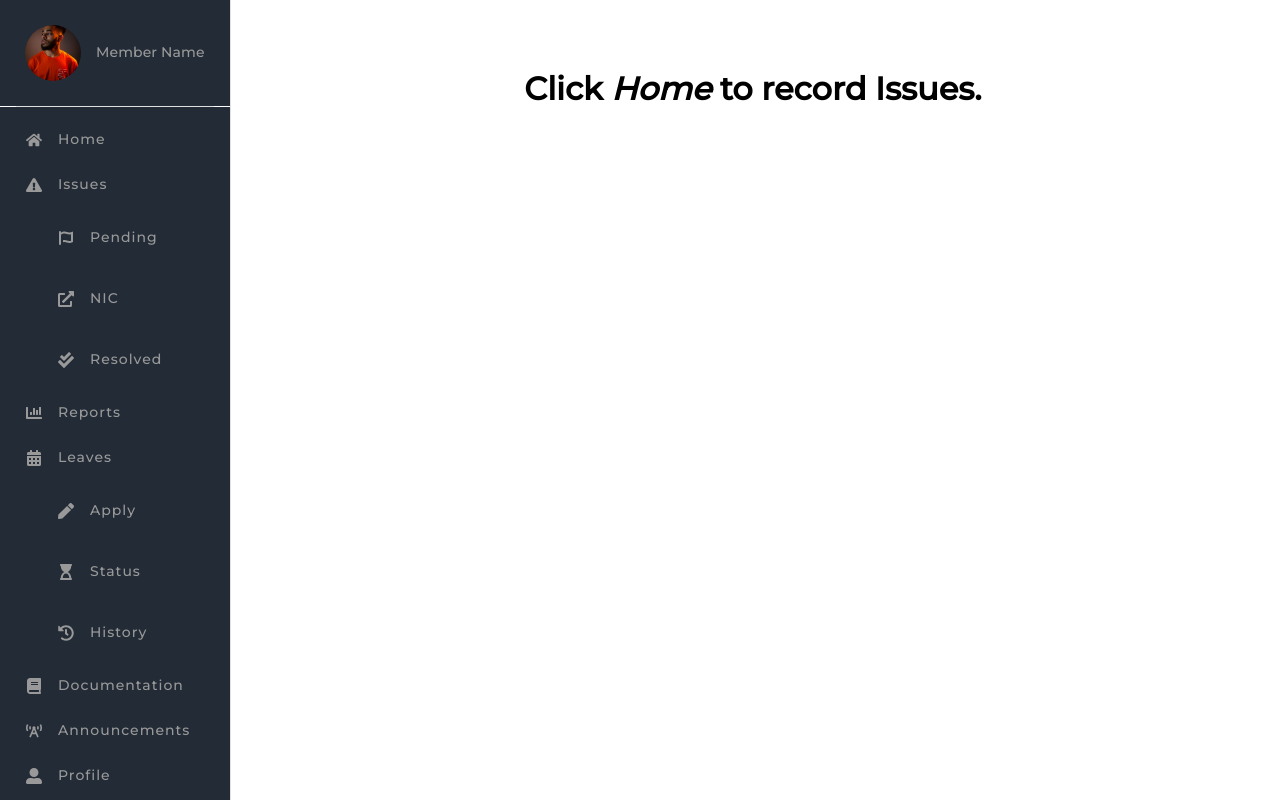
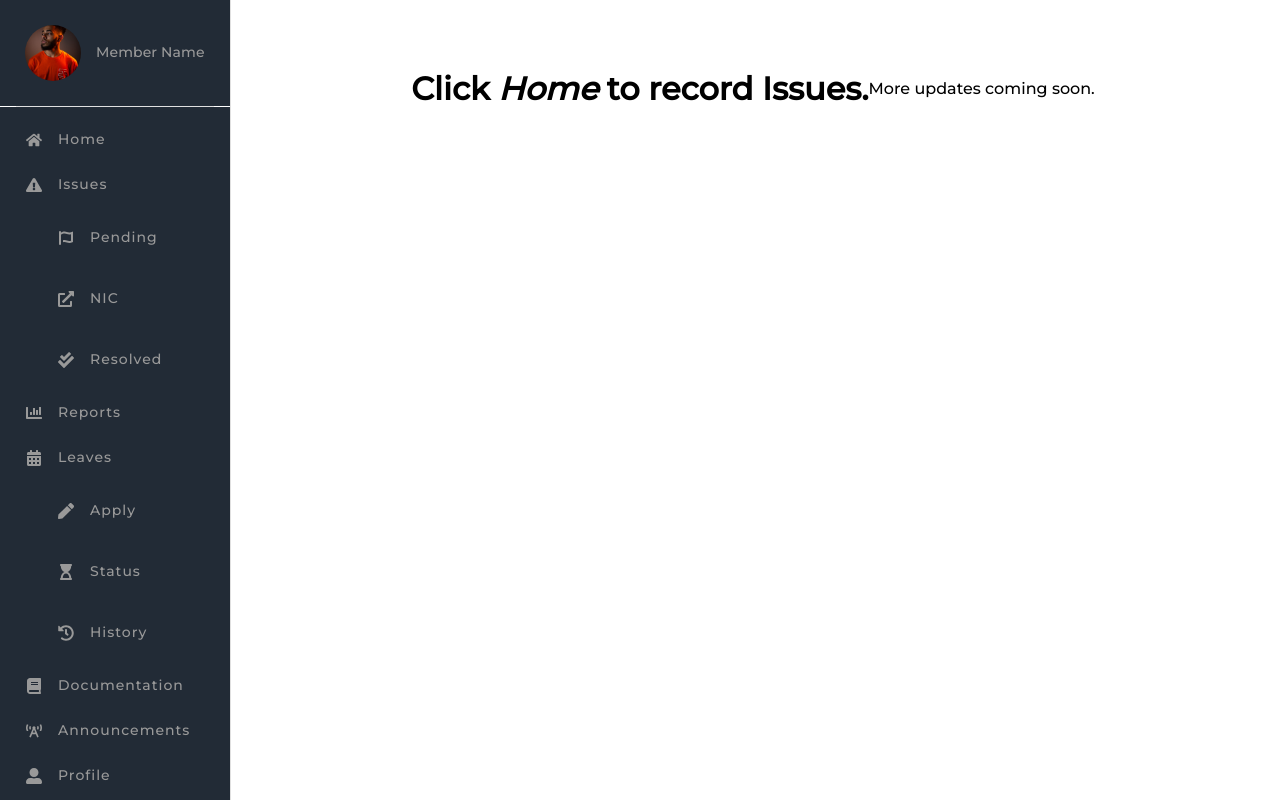
Before and after one commit to ankitjt/supportsys, a React (Create React App) app in the folder frontend/: page /member in a window 1280 px wide. Built offline with nearby package versions, Linux system fonts and the light colour scheme; the HTML template or start-up script is replaced by a standard one.

Commit message:
updated component details

```diff
--- a/frontend/src/components/Users/member/routes/Root.js
+++ b/frontend/src/components/Users/member/routes/Root.js
@@ -4,6 +4,7 @@ const Root = () => {
   return (
     <div className='module-wrapper'>
       <h1>Click <i>Home</i> to record Issues.</h1>
+      <p>More updates coming soon.</p>
     </div>
   );
 }
```
